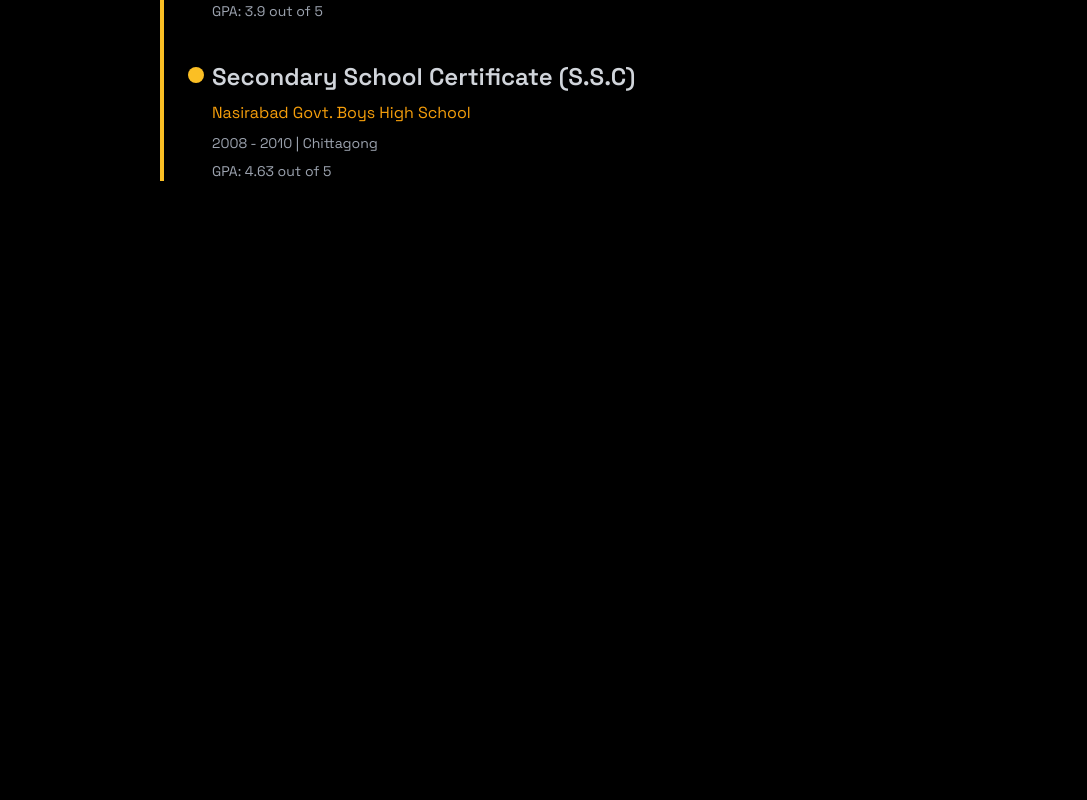
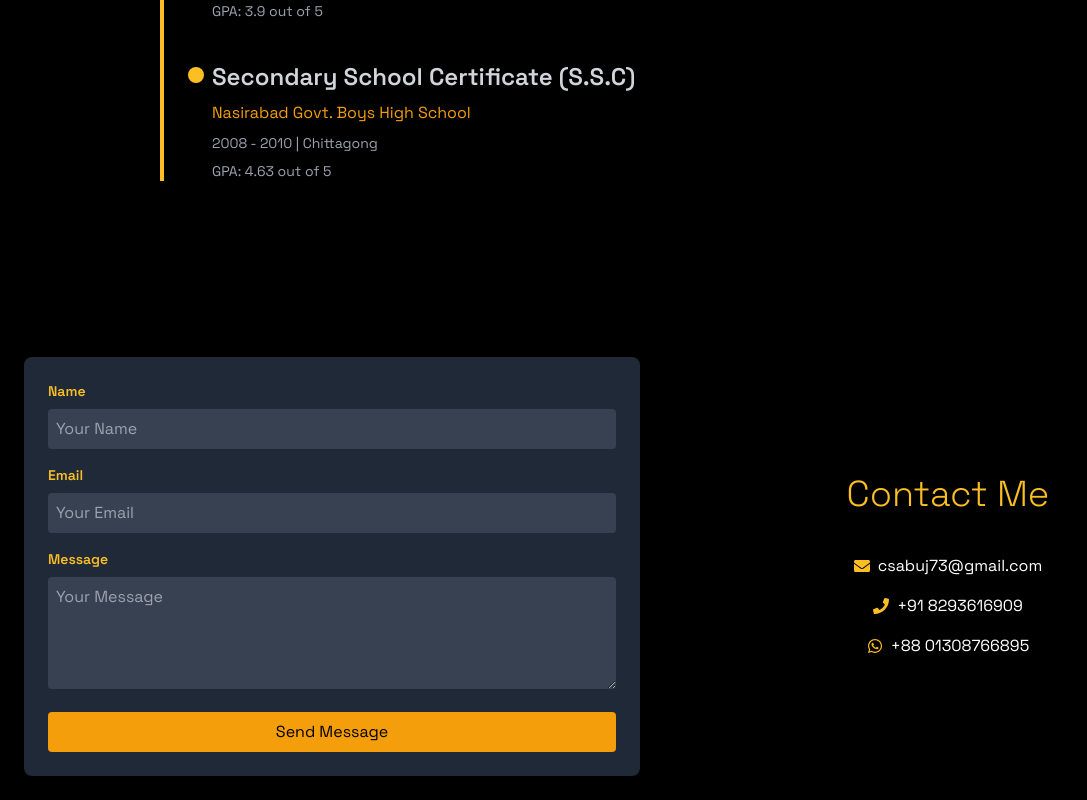
Before and after one commit to Sabuj-Chowdhury/my-portfolio, a React (Vite) app: page / in a window 1280 px wide. Shown: the part 2910-3710 px from the top of the page, without its empty margins (0-1087 px from the left). Before the commit the page ends 3195 px from the top, so only its background shows below. Built offline with nearby package versions, Linux system fonts and the light colour scheme.

Commit message:
Contact me add

```diff
--- /dev/null
+++ b/src/components/Contact.jsx
@@ -0,0 +1,105 @@
+import { FaEnvelope, FaPhone, FaWhatsapp } from "react-icons/fa";
+
+const Contact = () => {
+  const handleSubmit = (e) => {
+    e.preventDefault();
+  };
+
+  return (
+    <section className="max-w-7xl mx-auto flex flex-col md:flex-row items-center my-12 p-6">
+      <div className="w-full md:w-1/2 mb-6 md:mb-0">
+        <form
+          onSubmit={handleSubmit}
+          className="bg-gray-800 p-6 rounded-lg shadow-lg w-full"
+        >
+          <div className="mb-4">
+            <label
+              htmlFor="name"
+              className="block text-sm font-semibold text-amber-400"
+            >
+              Name
+            </label>
+            <input
+              type="text"
+              id="name"
+              name="name"
+              required
+              className="w-full p-2 mt-2 bg-gray-700 text-white rounded focus:outline-none focus:ring focus:ring-amber-400"
+              placeholder="Your Name"
+            />
+          </div>
+          <div className="mb-4">
+            <label
+              htmlFor="email"
+              className="block text-sm font-semibold text-amber-400"
+            >
+              Email
+            </label>
+            <input
+              type="email"
+              id="email"
+              name="email"
+              required
+              className="w-full p-2 mt-2 bg-gray-700 text-white rounded focus:outline-none focus:ring focus:ring-amber-400"
+              placeholder="Your Email"
+            />
+          </div>
+          <div className="mb-4">
+            <label
+              htmlFor="message"
+              className="block text-sm font-semibold text-amber-400"
+            >
+              Message
+            </label>
+            <textarea
+              id="message"
+              name="message"
+              required
+              className="w-full p-2 mt-2 bg-gray-700 text-white rounded focus:outline-none focus:ring focus:ring-amber-400"
+              placeholder="Your Message"
+              rows="4"
+            />
+          </div>
+          <button
+            type="submit"
+            className="w-full p-2 bg-amber-500 text-black rounded hover:bg-amber-400 transition duration-300"
+          >
+            Send Message
+          </button>
+        </form>
+      </div>
+
+      {/* My Information Section */}
+      <div className="w-full md:w-1/2 flex flex-col items-center space-y-4">
+        <h2 className="text-3xl md:text-4xl font-thin text-amber-400 mb-6">
+          Contact Me
+        </h2>
+        <div className="flex items-center space-x-2">
+          <FaEnvelope className="text-amber-400" />
+          <a href="mailto:your-email@example.com" className="text-white">
+            csabuj73@gmail.com
+          </a>
+        </div>
+        <div className="flex items-center space-x-2">
+          <FaPhone className="text-amber-400" />
+          <a href="tel:+1234567890" className="text-white">
+            +91 8293616909
+          </a>
+        </div>
+        <div className="flex items-center space-x-2">
+          <FaWhatsapp className="text-amber-400" />
+          <a
+            href="https://wa.me/+8801308766895"
+            target="_blank"
+            rel="noopener noreferrer"
+            className="text-white"
+          >
+            +88 01308766895
+          </a>
+        </div>
+      </div>
+    </section>
+  );
+};
+
+export default Contact;
--- a/src/page/Home.jsx
+++ b/src/page/Home.jsx
@@ -1,5 +1,6 @@
 import About from "../components/About";
 import Banner from "../components/Banner";
+import Contact from "../components/Contact";
 import Education from "../components/Education";
 import Skills from "../components/Skills";
 
@@ -10,6 +11,7 @@ const Home = () => {
       <About></About>
       <Skills></Skills>
       <Education></Education>
+      <Contact></Contact>
     </section>
   );
 };
--- a/src/routes/Routes.jsx
+++ b/src/routes/Routes.jsx
@@ -2,6 +2,7 @@ import { createBrowserRouter } from "react-router-dom";
 import Main from "../layout/Main";
 import Home from "../page/Home";
 import About from "../components/About";
+import Contact from "../components/Contact";
 const router = createBrowserRouter([
   {
     path: "/",
@@ -15,6 +16,10 @@ const router = createBrowserRouter([
         path: "/about",
         element: <About></About>,
       },
+      {
+        path: "/contact",
+        element: <Contact></Contact>,
+      },
     ],
   },
 ]);
```
